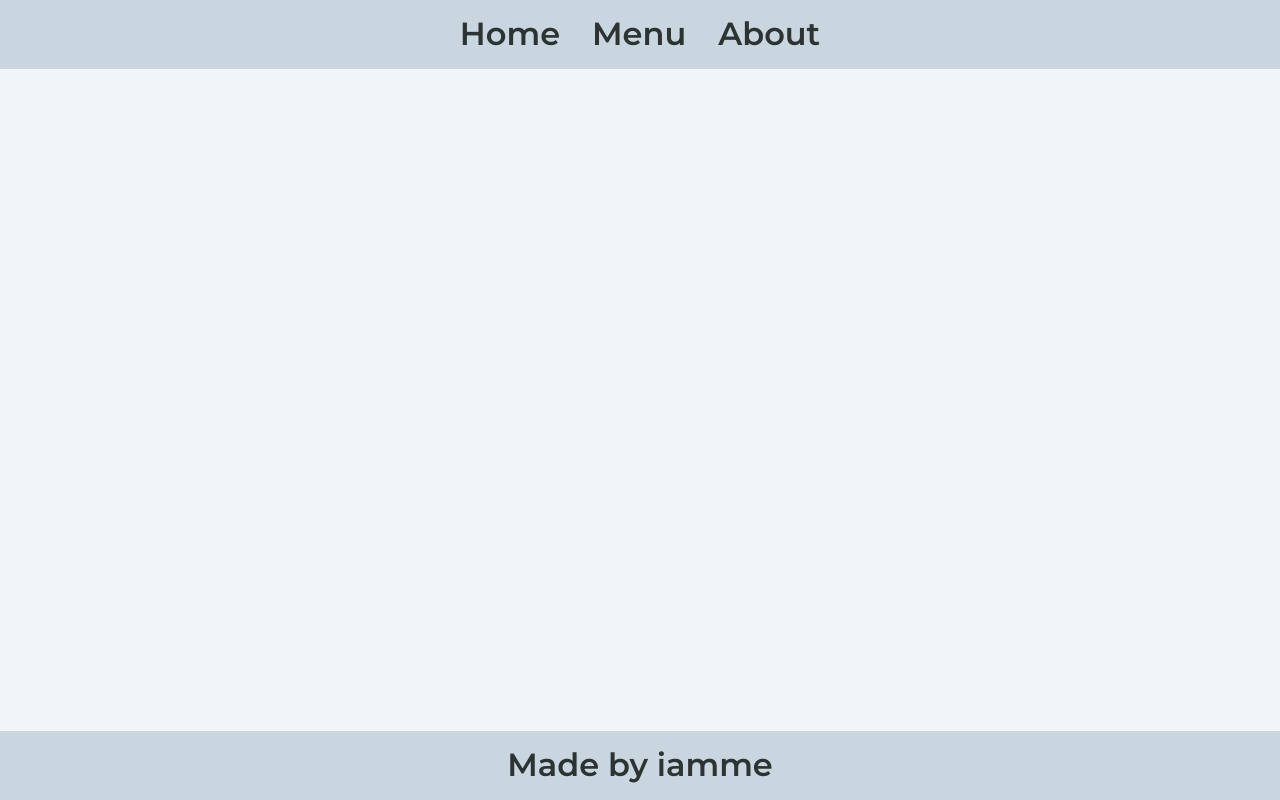
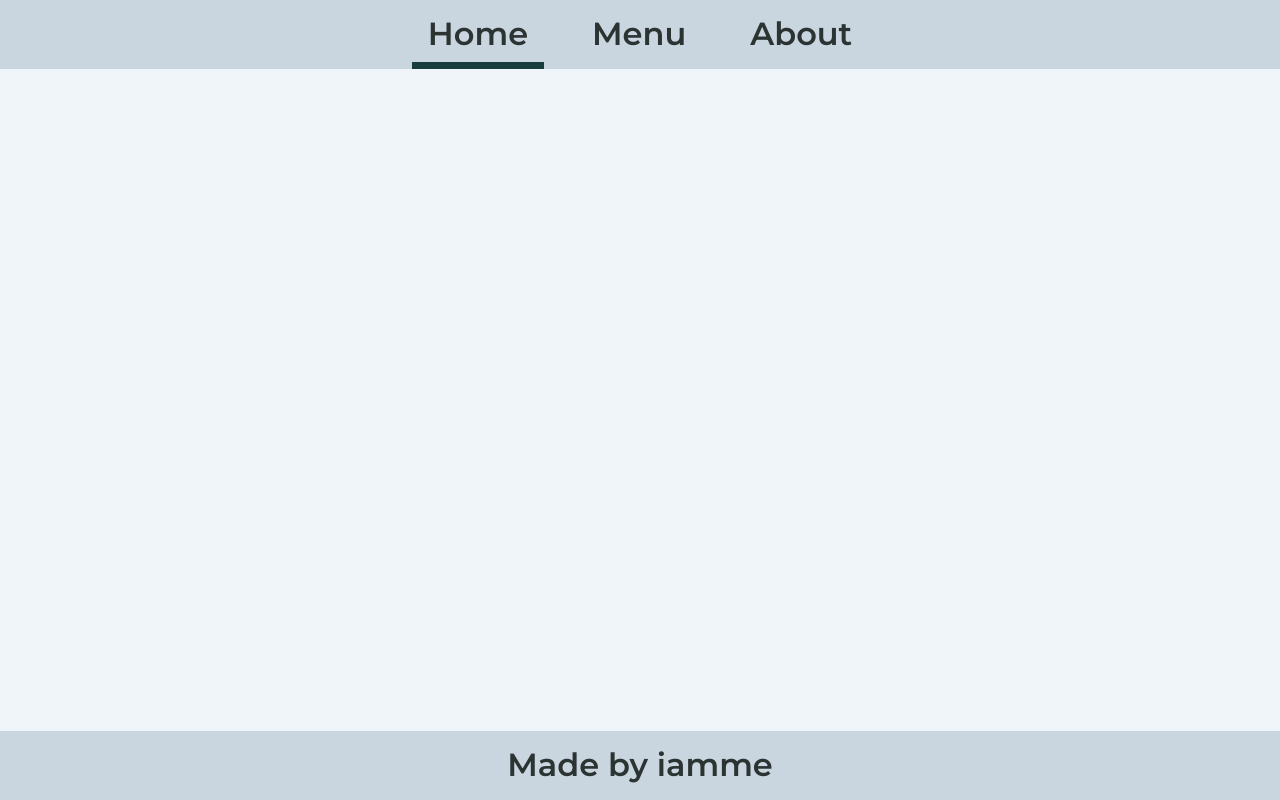
Before and after one commit to gregoriusavip/restaurant-page, a website built with webpack: page src/template.html in a window 1280 px wide. Both pictures are taken after a click on the button "Home". Built offline with nearby package versions, Linux system fonts and the light colour scheme.

Commit message:
Merge pull request #1 from gregoriusavip/header-buttons-script
Create the button functionality and styling for the header tab navigation buttons

```diff
--- a/src/assets/css/fonts.css
+++ b/src/assets/css/fonts.css
@@ -9,5 +9,4 @@
 body {
     font-family: "Montserrat", system-ui, -apple-system, BlinkMacSystemFont, 'Segoe UI', Roboto, Oxygen, Ubuntu, Cantarell, 'Open Sans', 'Helvetica Neue', sans-serif;
     font-optical-sizing: auto;
-    color: #2C3333;
 }
--- a/src/assets/css/header-footer.css
+++ b/src/assets/css/header-footer.css
@@ -4,7 +4,11 @@
 
 header,
 footer {
-    background-color: #C9D6DF;
+    --default-background-color: #C9D6DF;
+    --default-font-color: #2C3333;
+
+    background-color: var(--default-background-color);
+    color: var(--default-font-color);
 }
 
 header nav,
@@ -14,18 +18,34 @@ footer {
     flex-wrap: wrap;
 }
 
+header nav {
+    column-gap: 1rem;
+}
+
+/* Header buttons styling */
+
 header nav button {
     all: unset;
     cursor: pointer;
     padding: 0.5rem;
+    transition: background-color 0.2s ease-in;
 }
 
 header nav button:focus {
     outline: revert;
 }
 
-header nav button:hover {
-    background-color: #FFF5E4;
+header nav button:hover,
+header nav button.active:hover {
+    /* Completely fill the button with the background color. Set font color to white for readable contrast */
+    background: none #183D3D;
+    color: white;
+}
+
+header nav button.active {
+    /* Create "underline" effect for activated tab. */
+    background: #183D3D;
+    background: linear-gradient(0deg, rgba(24, 61, 61, 1) 10%, rgba(201, 214, 223, 1) 10%);
 }
 
 footer {
--- a/src/assets/css/main.css
+++ b/src/assets/css/main.css
@@ -23,6 +23,7 @@ body {
 
 main section {
     padding: var(--section-padding-height) var(--section-padding-width);
+    display: none;
 }
 
 div.container {
@@ -34,3 +35,7 @@ div.container {
     align-items: center;
     gap: var(--container-gap);
 }
+
+main section.enabled {
+    display: block;
+}
--- a/src/index.js
+++ b/src/index.js
@@ -1,4 +1,8 @@
+// CSS imports
 import '../node_modules/modern-normalize/modern-normalize.css';
 import "./assets/css/fonts.css";
 import "./assets/css/main.css";
 import "./assets/css/header-footer.css";
+
+// Script imports
+import { main as mainSection } from "./scripts/mainSection";
--- /dev/null
+++ b/src/scripts/headerButtons.js
@@ -0,0 +1,24 @@
+export const headerButtons = (() => {
+    const buttons = document.getElementById('header').getElementsByTagName('button');   // Get all header nav button elements
+    let activeButton = buttons.namedItem('home');
+
+    const onLoad = (() => {
+        // Default state of the page on load
+        activeButton.classList.add("active");   // Set home as the activated tab
+    });
+
+    function* buttonGenerator() {
+        for (let button of buttons) {
+            yield button;
+        }
+    }
+
+    function toggleActive(button) {
+        // Toggle button active class
+        activeButton.classList.toggle("active");
+        button.classList.toggle("active");
+        activeButton = button;
+    };
+
+    return { activeButton, buttons, onLoad, buttonGenerator, toggleActive };
+})();
--- /dev/null
+++ b/src/scripts/mainSection.js
@@ -0,0 +1,33 @@
+import { headerButtons as header } from "./headerButtons";
+
+export const main = (() => {
+    const sections = document.getElementById('main').getElementsByTagName('section');   // Get all sections
+    let activeSection = getSectionFromButton(header.activeButton);  // Current active button/section
+
+    const onLoad = (() => {
+        // Default state of the page on load
+        header.onLoad();
+        activeSection.classList.toggle("enabled");
+    })()
+
+    const setHeaderButtonEvents = (() => {
+        const buttons = header.buttonGenerator();
+        for (let button of buttons) {
+            button.addEventListener("click", (function () {
+                header.toggleActive(this);
+                const currentSection = getSectionFromButton(this);
+                toggleSection(currentSection);
+            }));
+        }
+    })();
+
+    function getSectionFromButton(button) {
+        return sections.namedItem(`${button.id}-section`);
+    }
+
+    function toggleSection(section) {
+        activeSection.classList.toggle("enabled");
+        section.classList.toggle("enabled");
+        activeSection = section;
+    }
+})()
--- a/src/template.html
+++ b/src/template.html
@@ -9,14 +9,22 @@
 
 <body>
     <header>
-        <nav>
+        <nav id="header">
             <button id="home">Home</button>
             <button id="menu">Menu</button>
             <button id="about">About</button>
         </nav>
     </header>
-    <main>
-        <section>
+    <main id="main">
+        <section id="home-section">
+            <div class="container">
+            </div>
+        </section>
+        <section id="menu-section">
+            <div class="container">
+            </div>
+        </section>
+        <section id="about-section">
             <div class="container">
             </div>
         </section>
```
